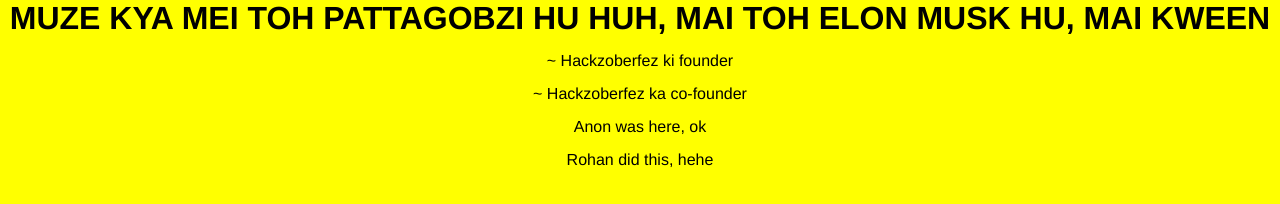
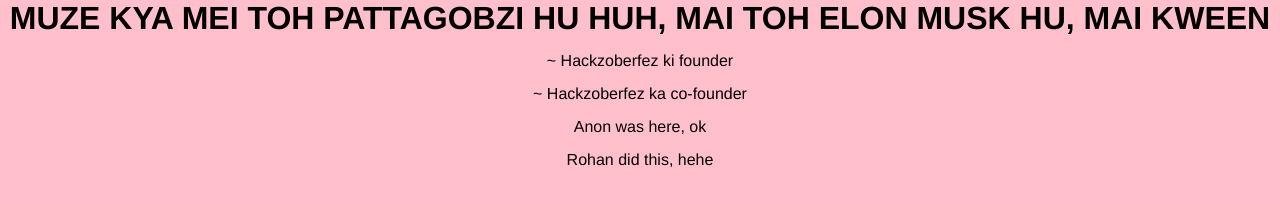
Before and after one commit to theditiarora/Hacktoberfest, a plain HTML site: page index.html in a window 1280 px wide. Drawn offline with Linux system fonts and the light colour scheme.

Commit message:
Update style.css

```diff
--- a/style.css
+++ b/style.css
@@ -2,7 +2,7 @@
     margin: 0;
 }
 body{
-    background-color: yellow;
+    background-color: pink;
     display: flex;
     flex-direction: column;
     justify-content: right;
@@ -12,6 +12,5 @@ body{
     width: 100vw;
     font-family: Helvetica;
     height: 100vh;
-=======
     overflow-x: hidden;
 }
```
